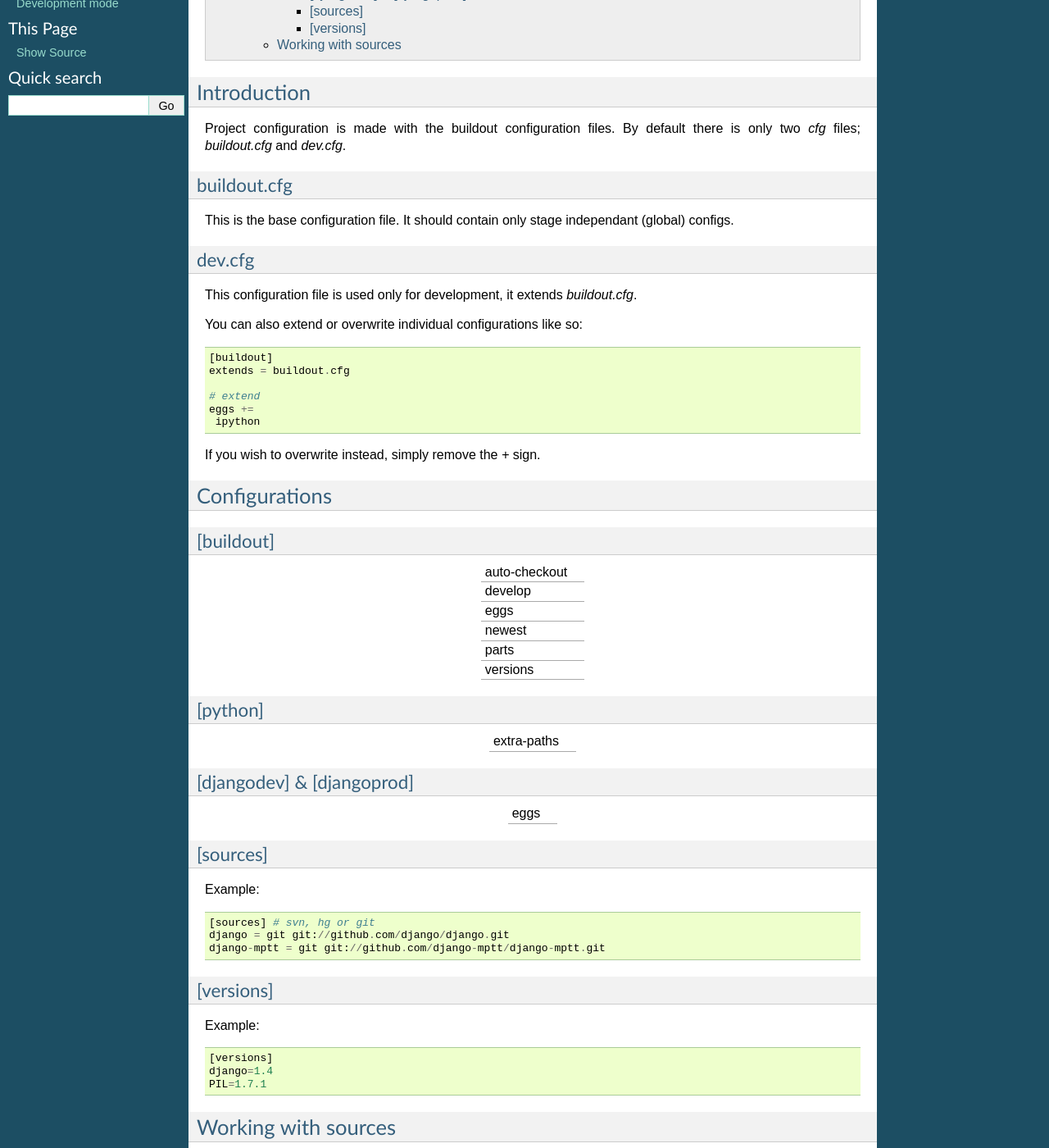
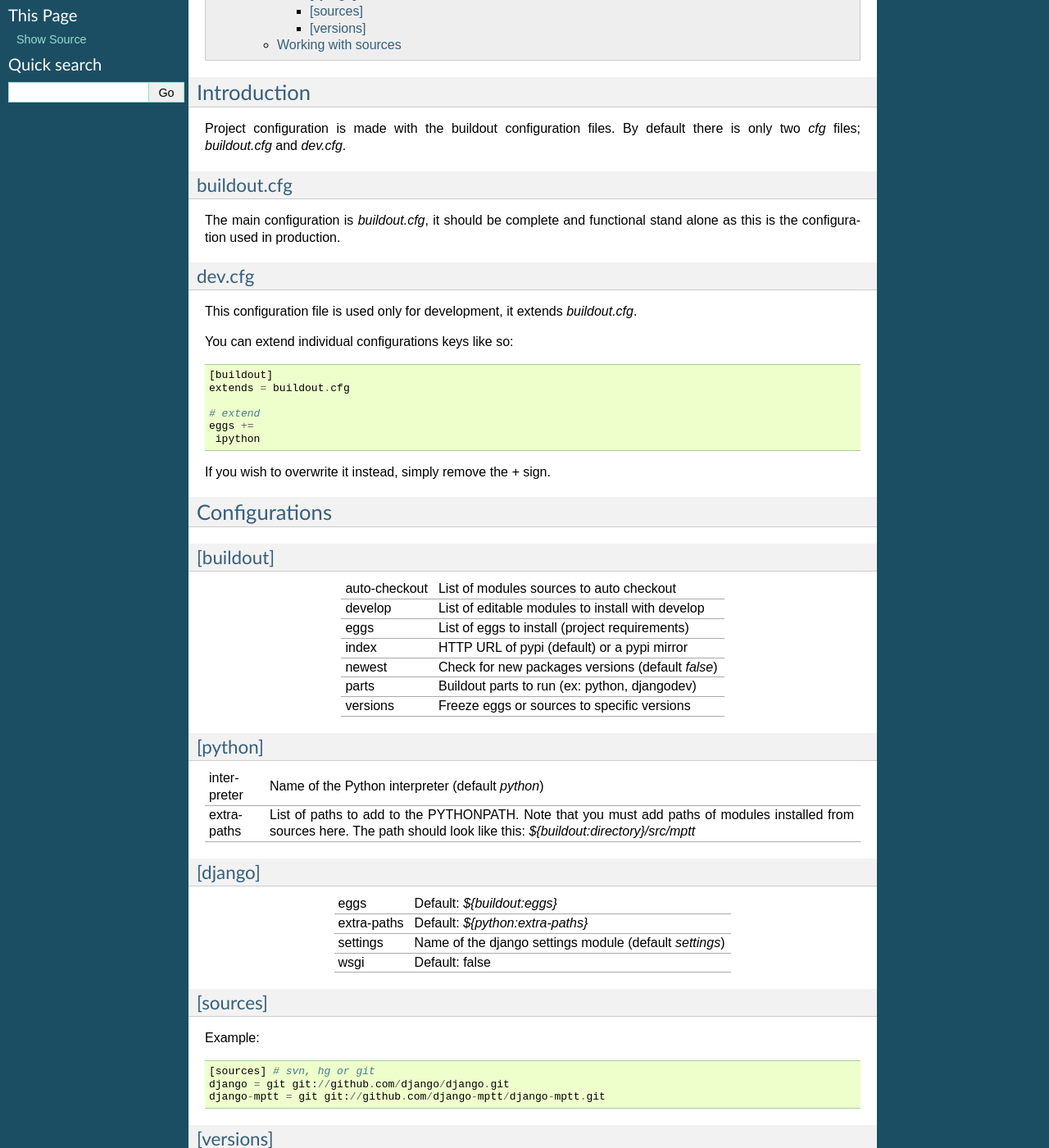
Before and after one commit to h3/django-duke-client, a Sphinx documentation site: the page built from docs/project_configuration.rst, in a window 1280 px wide and 1400 px high, scrolled down 307 px. Shown: the whole window at 82% size. Built offline with Sphinx 7.4.7, drawn with Linux system fonts in a browser that asks for light colours; pages that are not in the unit, such as notebooks, are missing from menus; some of the changed text lies outside the part shown.

Commit message:
Updated default buildout configs and documentation

```diff
--- a/docs/project_configuration.rst
+++ b/docs/project_configuration.rst
@@ -16,15 +16,15 @@ there is only two `cfg` files; `buildout.cfg` and `dev.cfg`.
 buildout.cfg
 ------------
 
-This is the base configuration file. It should contain only stage independant
-(global) configs.
+The main configuration is `buildout.cfg`, it should be complete and functional
+stand alone as this is the configuration used in production.
 
 dev.cfg
 -------
 
 This configuration file is used only for development, it extends `buildout.cfg`.
 
-You can also extend or overwrite individual configurations like so::
+You can extend individual configurations keys like so::
 
     [buildout]
     extends = buildout.cfg
@@ -33,7 +33,7 @@ You can also extend or overwrite individual configurations like so::
     eggs +=
      ipython
 
-If you wish to overwrite instead, simply remove the `+` sign.
+If you wish to overwrite it instead, simply remove the `+` sign.
 
 
 Configurations
@@ -42,33 +42,45 @@ Configurations
 [buildout]
 ----------
 
-+---------------+------------------------------------------------+
-| auto-checkout |                                                |
-+---------------+------------------------------------------------+
-| develop       |                                                |
-+---------------+------------------------------------------------+
-| eggs          |                                                |
-+---------------+------------------------------------------------+
-| newest        |                                                |
-+---------------+------------------------------------------------+
-| parts         |                                                |
-+---------------+------------------------------------------------+
-| versions      |                                                |
-+---------------+------------------------------------------------+
++---------------+-------------------------------------------------------------+
+| auto-checkout | List of modules sources to auto checkout                    |
++---------------+-------------------------------------------------------------+
+| develop       | List of editable modules to install with develop            |
++---------------+-------------------------------------------------------------+
+| eggs          | List of eggs to install (project requirements)              |
++---------------+-------------------------------------------------------------+
+| index         | HTTP URL of pypi (default) or a pypi mirror                 |
++---------------+-------------------------------------------------------------+
+| newest        | Check for new packages versions (default `false`)           |
++---------------+-------------------------------------------------------------+
+| parts         | Buildout parts to run (ex: python, djangodev)               |
++---------------+-------------------------------------------------------------+
+| versions      | Freeze eggs or sources to specific versions                 |
++---------------+-------------------------------------------------------------+
 
 [python]
 --------
 
-+---------------+-----------------------------------------------+
-| extra-paths   |                                               |
-+---------------+-----------------------------------------------+
++---------------+-------------------------------------------------------------+
+| interpreter   | Name of the Python interpreter (default `python`)           |
++---------------+-------------------------------------------------------------+
+| extra-paths   | List of paths to add to the PYTHONPATH. Note that you must  |
+|               | add paths of modules installed from sources here. The path  |
+|               | should look like this: `${buildout:directory}/src/mptt`     |
++---------------+-------------------------------------------------------------+
 
-[djangodev] & [djangoprod]
---------------------------
+[django]
+--------
 
-+---------------+-----------------------------------------------+
-| eggs          |                                               |
-+---------------+-----------------------------------------------+
++---------------+------------------------------------------------------------+
+| eggs          | Default:  `${buildout:eggs}`                               |
++---------------+------------------------------------------------------------+
+| extra-paths   | Default: `${python:extra-paths}`                           |
++---------------+------------------------------------------------------------+
+| settings      | Name of the django settings module (default `settings`)    |
++---------------+------------------------------------------------------------+
+| wsgi          | Default: false                                             |
++---------------+------------------------------------------------------------+
 
 [sources]
 --------
```
Also changed, not shown: 4 other files.
